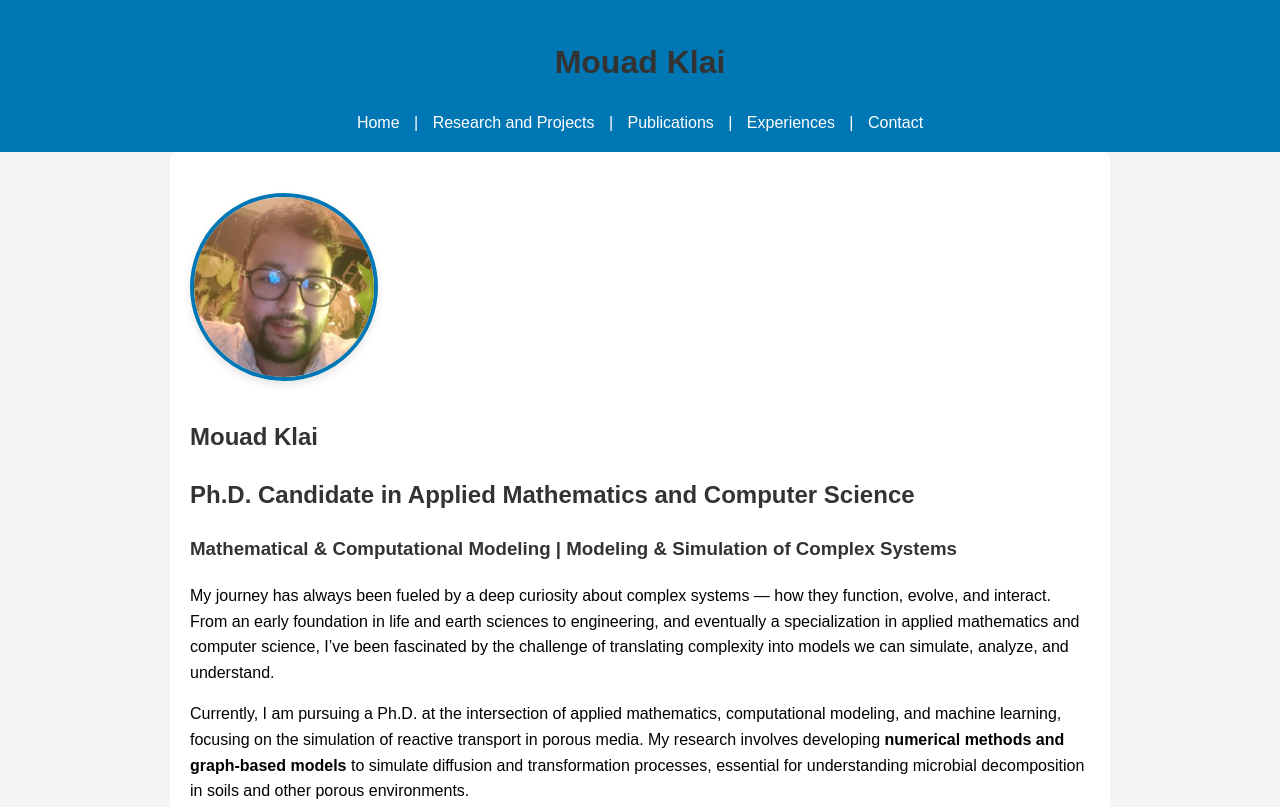
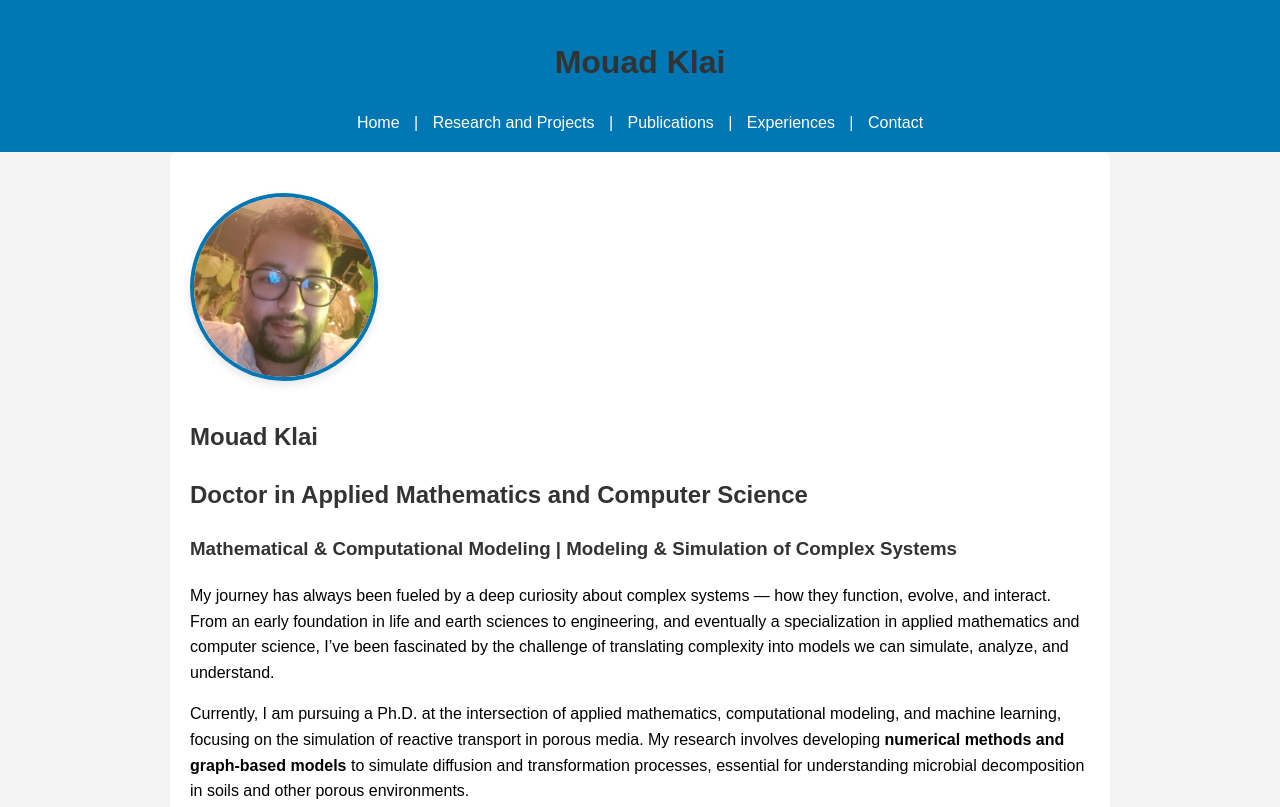
Before and after one commit to mouadklai/mouadklai.github.io, a plain HTML site: page index.html in a window 1280 px wide. Shown: the top 807 px of the page. Drawn offline with Linux system fonts and the light colour scheme.

Commit message:
Update index.html

```diff
--- a/index.html
+++ b/index.html
@@ -20,7 +20,7 @@
 
     <h1><img src="45256.png" alt="Mouad Klai" class="profile-img"></h1>
     <h2>Mouad Klai</h2>
-        <h2>Ph.D. Candidate in Applied Mathematics and Computer Science</h2>
+        <h2>Doctor in Applied Mathematics and Computer Science</h2>
 
         <h3>Mathematical & Computational Modeling | Modeling & Simulation of Complex Systems</h3>
 
```
